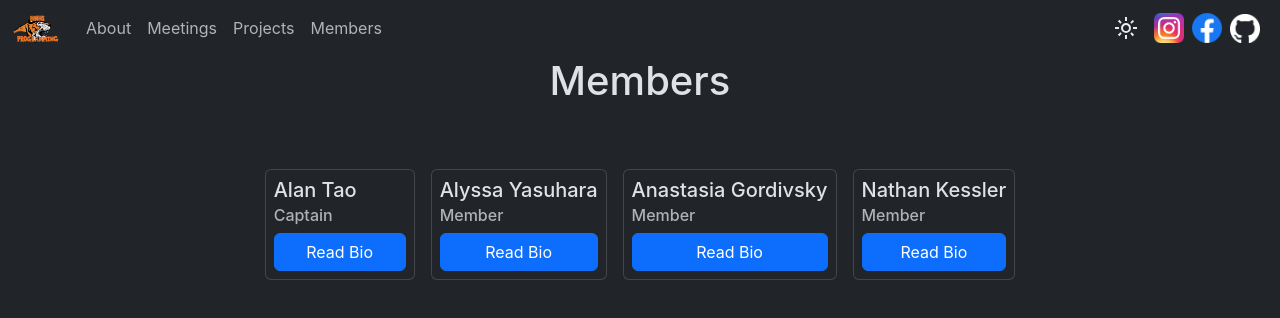
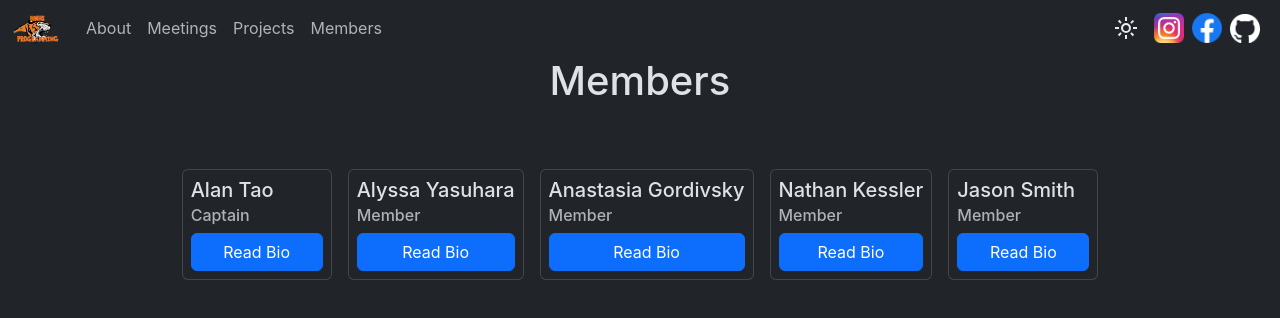
Before and after one commit to NNHS-Programming-Club/website, a React (Create React App) app: page /members in a window 1280 px wide. Shown: the top 318 px of the page. Built offline with nearby package versions, Linux system fonts and the light colour scheme; the HTML template or start-up script is replaced by a standard one.

Commit message:
added my image and jason's

```diff
--- a/src/pages/Members.js
+++ b/src/pages/Members.js
@@ -8,7 +8,8 @@ export default function Members() {
     { id: 0, name: "Alan Tao", role: "Captain", bio: "Hello my name is Alan. I'm a sophomore who loves programming and music. I also like to play badminton and upload to my YouTube channel. " },
     { id: 1, name: "Alyssa Yasuhara", role: "Member", bio: "I like coding in python, and I am currently learning java. I love the community aspect of programming club and learning together with my peers!"},
     { id: 2, name: "Anastasia Gordivsky", role: "Member", bio: "I am interested in programming because you get to create cool things such as websites and a variety of computer programs, and you also get to make big changes in various industries by creating computer programs! I like how programming club teaches you a lot about computer science and the activities that we do every week! My other hobbies are violin, reading, spending time outdoors, swimming, and biking!" },
-    { id: 3, name: "Nathan Kessler", role: "Member", bio: "Hi, my name is Nathan. I primarily code in rust, but am also able to code in Python, Java, R, SQL, C (++), and HTML/JavaScript. I like theoretical programming, and enjoy creating algorithms. You will often see me doing math or on leetcode during programming club." }
+    { id: 3, name: "Nathan Kessler", role: "Member", bio: "Hi, my name is Nathan. I primarily code in rust, but am also able to code in Python, Java, R, SQL, C (++), and HTML/JavaScript. I like theoretical programming, and enjoy creating algorithms. You will often see me doing math or on leetcode during programming club." },
+    { id: 4, name: "Jason Smith", role: "Member", bio: "Hello, my name is Jason. I am a sophomore who likes Guitar and Programming. I primarily program in Python and Web Development Languages, but I am trying to branch out. This is my first year attending this club."}
   ];
 
   const [openedId, setOpenedId] = useState(null);
```
Also changed, not shown: public/images/members/Alan Tao.jpg (added), public/images/members/Jason Smith.jpg (added).
